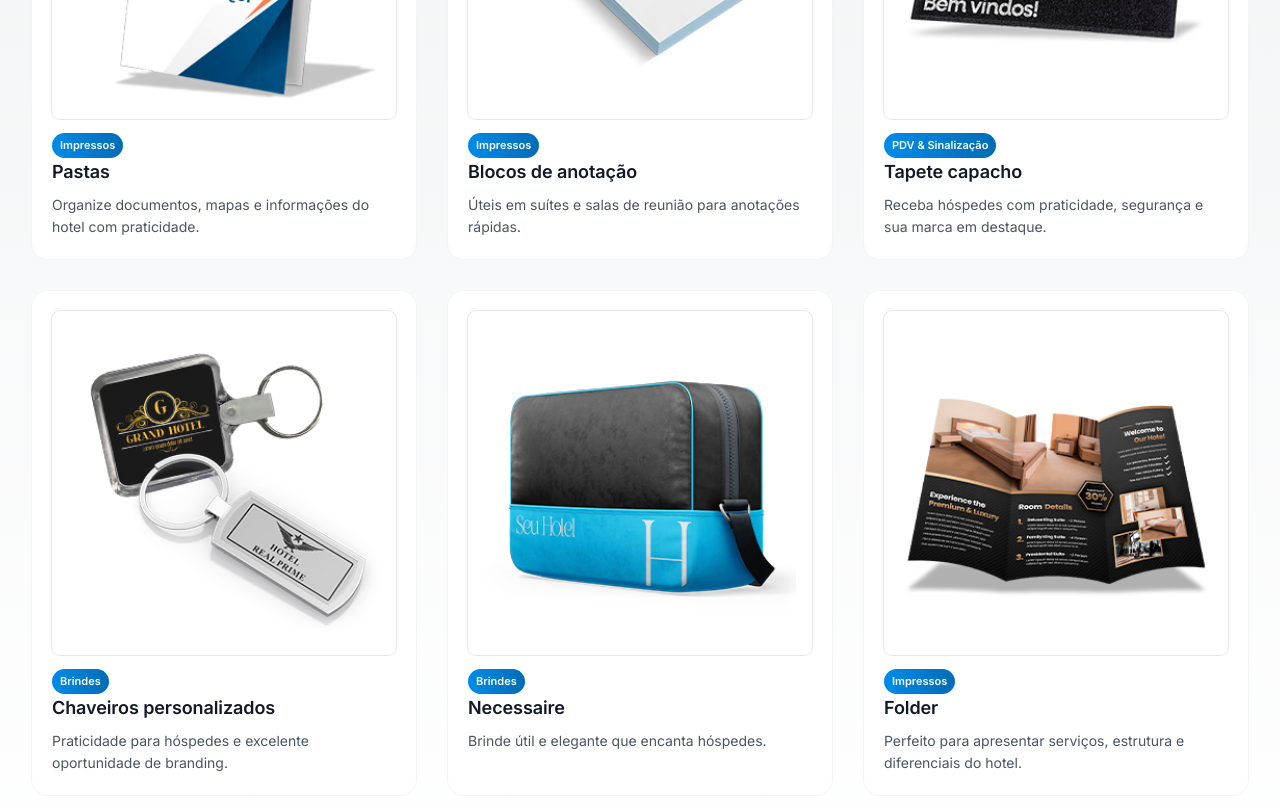
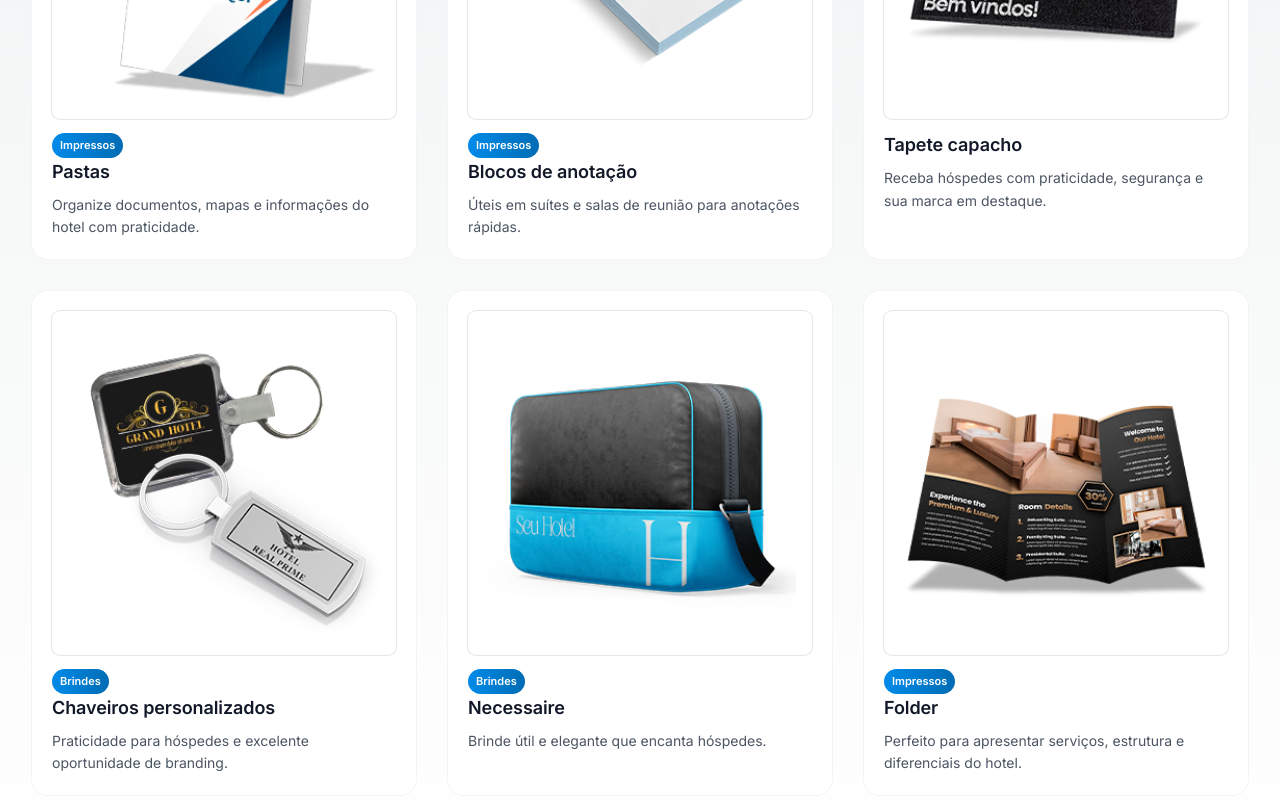
Before and after one commit to svlucas7/zap-lp-nicho-hotelaria, a website: page index.html in a window 1280 px wide. Shown: the part 1960-2769 px from the top of the page. Drawn offline with nearby package versions, Linux system fonts and the light colour scheme.

Commit message:
chore: remover badge PDV do tapete capacho

```diff
--- a/index.html
+++ b/index.html
@@ -657,7 +657,6 @@
             <div class="mb-3 overflow-hidden rounded-lg bg-white aspect-square ring-1 ring-gray-200">
               <img src="public/assets/images/Tapete.avif" alt="Tapete capacho personalizado" class="w-full h-full object-contain section-image blur-up p-4" loading="lazy" decoding="async" />
             </div>
-            <div class="mt-1"><span class="product-badge">PDV & Sinalização</span></div>
             <h3 class="text-lg font-semibold text-gray-900">Tapete capacho</h3>
             <p class="mt-2 text-gray-600 text-sm leading-relaxed">Receba hóspedes com praticidade, segurança e sua marca em destaque.</p>
           </div>
```
